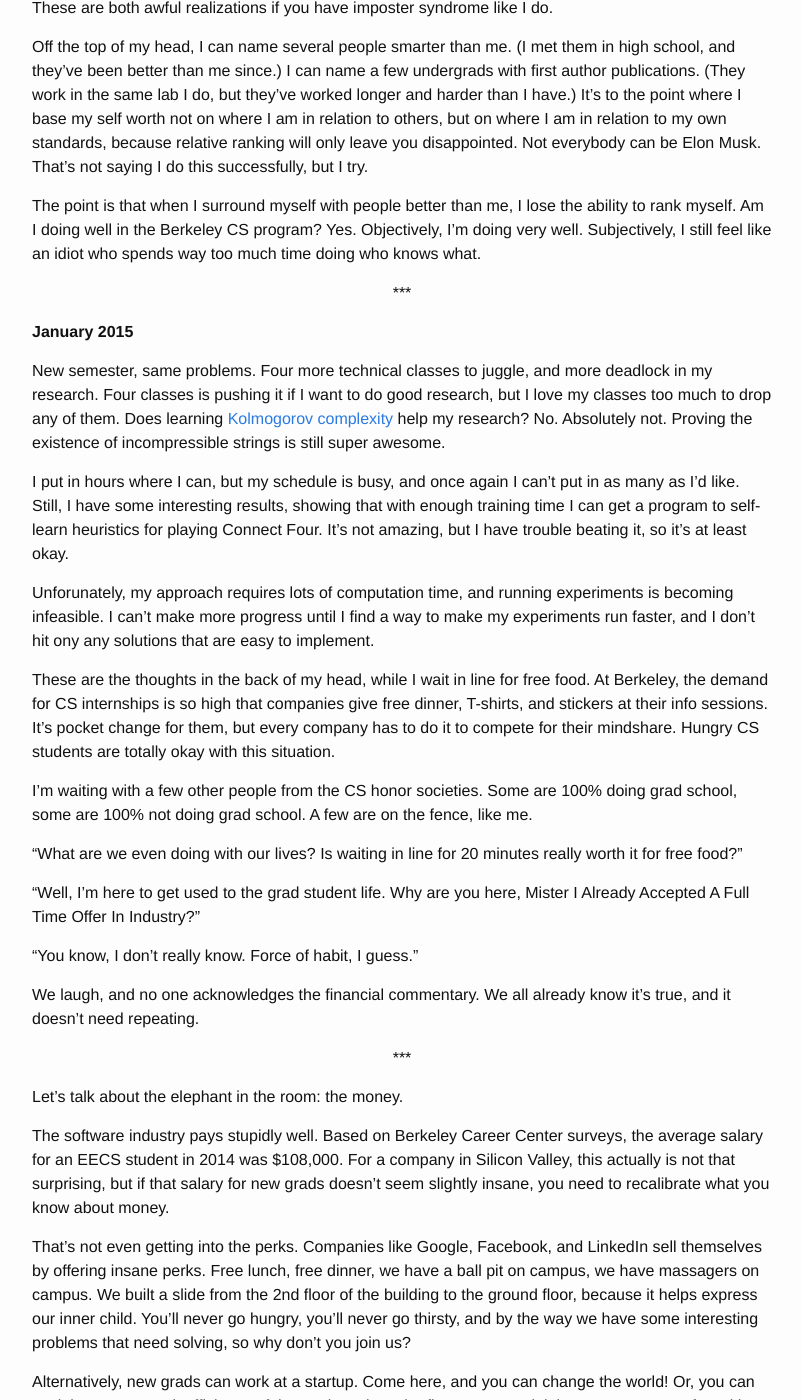
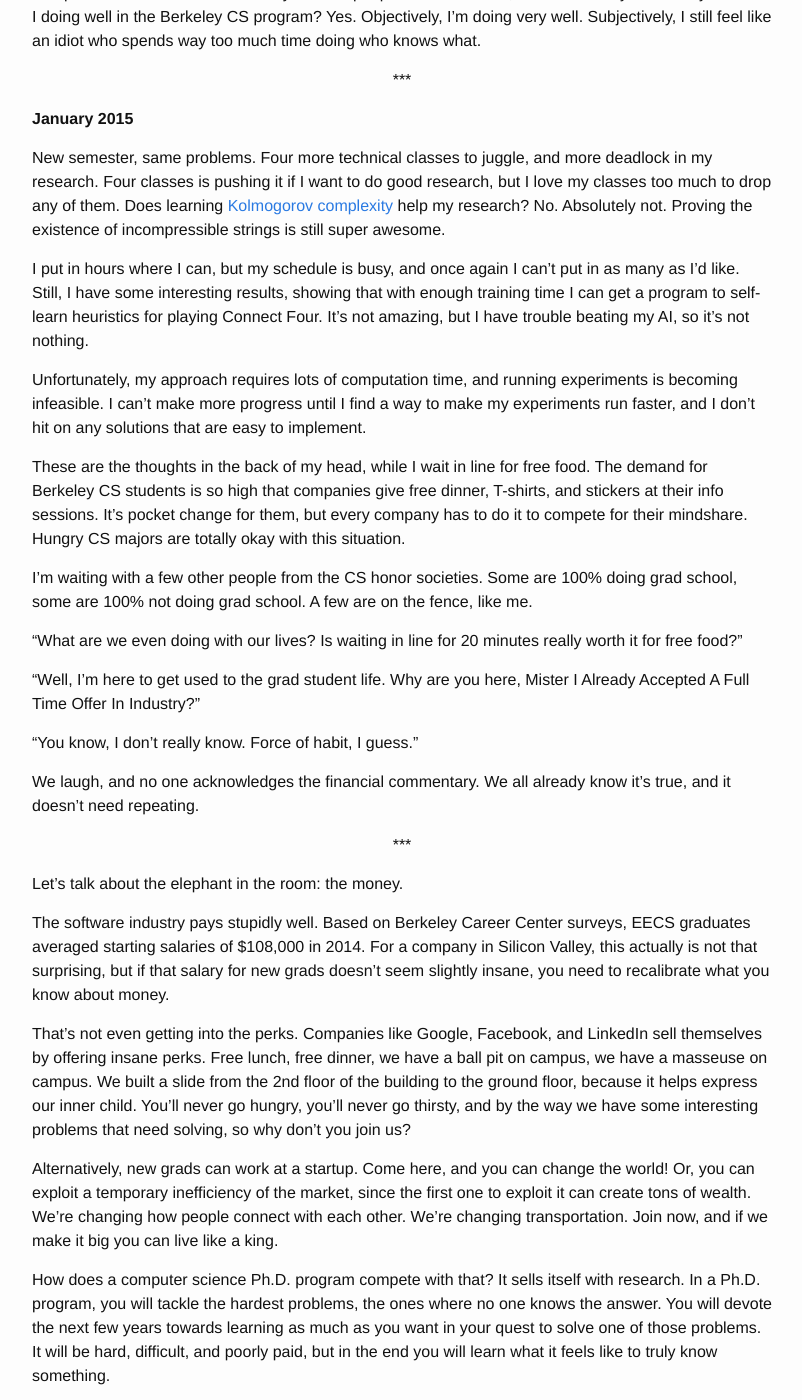
Before and after one commit to alexirpan/alexirpan.github.io, a Jekyll site: the page built from _posts/2015-09-28-grad-school.markdown, in a window 1280 px wide and 1400 px high, scrolled down 5646 px. Shown: the whole window, without its empty margins (238-1040 px from the left). Built offline with Jekyll 4.4.1, drawn with Linux system fonts in a browser that asks for light colours; some of the changed text lies outside the part shown.

Commit message:
Fixing typos before I start rewriting

```diff
--- a/_posts/2015-09-28-grad-school.markdown
+++ b/_posts/2015-09-28-grad-school.markdown
@@ -6,18 +6,8 @@ date:   2016-01-03 23:14:00 -0800
 
 DRAFT
 
-Foreword
-------------------------------------------------------------------
-As of the time I'm writing this, I've never been a full time software developer
-and I've never been a full time researcher. It's possible my perspective is
-warped. If you feel parts of this are inaccurate or exaggerated, it's a feature,
-not a bug.
-
-This is how I feel about things as a graduating senior. The beauty of opinions
-is that I make no claim to be right, and you're under no obligation to agree with me.
-
-How I Got To Where I Am Now
------------------------------------------------------------------
+*These are my thoughts as a graduating senior who has both never been a full time
+software developer and has never been a full time researcher.*
 
 **December 2015**
 
@@ -256,8 +246,8 @@ If you're applying for AI or machine learning, the standards are much higher
 because so many (almost 50%) of applicants try for these fields.
 One publication or one paper under review is almost expected.
 - Three letters of recommendation.
-A common mix is a strong letter from your PI, an okay letter from the course
-you TAed, and a weak letter from the course you did well in. Again, stronger
+A common mix is a strong letter from your PI, a decent letter from the course
+you TAed for, and a weak letter from the course you did well in. Again, stronger
 applicants will have two research letters, or maybe even three.
 
 (Based on [these two](https://www.cs.cmu.edu/~harchol/gradschooltalk.pdf)
@@ -324,18 +314,18 @@ I put in hours where I can, but my schedule is busy, and once again I can't
 put in as many as I'd like. Still, I have some interesting results, showing
 that with enough training time I can get a program to self-learn
 heuristics for playing Connect Four.
-It's not amazing, but I have trouble beating it, so it's at least okay.
+It's not amazing, but I have trouble beating my AI, so it's not nothing.
 
-Unforunately, my approach requires lots of computation
+Unfortunately, my approach requires lots of computation
 time, and running experiments is becoming infeasible.
 I can't make more progress until I find a way to make my experiments run faster,
-and I don't hit ony any solutions that are easy to implement.
+and I don't hit on any solutions that are easy to implement.
 
 These are the thoughts in the back of my head, while I wait in line for free
-food. At Berkeley, the demand for CS internships is so high that companies
+food. The demand for Berkeley CS students is so high that companies
 give free dinner, T-shirts, and stickers at their info sessions.
 It's pocket change for them, but every company has to do it to compete for
-their mindshare. Hungry CS students are totally okay with this situation.
+their mindshare. Hungry CS majors are totally okay with this situation.
 
 I'm waiting with a few other people from the CS honor societies. Some
 are 100% doing grad school, some are 100% not doing grad school. A few are on
@@ -358,14 +348,14 @@ already know it's true, and it doesn't need repeating.
 Let's talk about the elephant in the room: the money.
 
 The software industry pays stupidly well. Based on Berkeley Career Center
-surveys, the average salary for an EECS student in 2014 was $108,000.
+surveys, EECS graduates averaged starting salaries of $108,000 in 2014.
 For a company in Silicon Valley, this actually is not that surprising, but if
 that salary for new grads doesn't seem slightly insane, you need to recalibrate
 what you know about money.
 
 That's not even getting into the perks. Companies like Google, Facebook, and
 LinkedIn sell themselves by offering insane perks.
-Free lunch, free dinner, we have a ball pit on campus, we have massagers on campus.
+Free lunch, free dinner, we have a ball pit on campus, we have a masseuse on campus.
 We built a slide from the 2nd floor of the building to the ground floor, because
 it helps express our inner child. You'll never go hungry, you'll never go
 thirsty, and by the way we have some interesting problems that need solving,
```
Also changed, not shown: other parts of _posts/2015-09-28-grad-school.markdown (+12 -12 lines).
